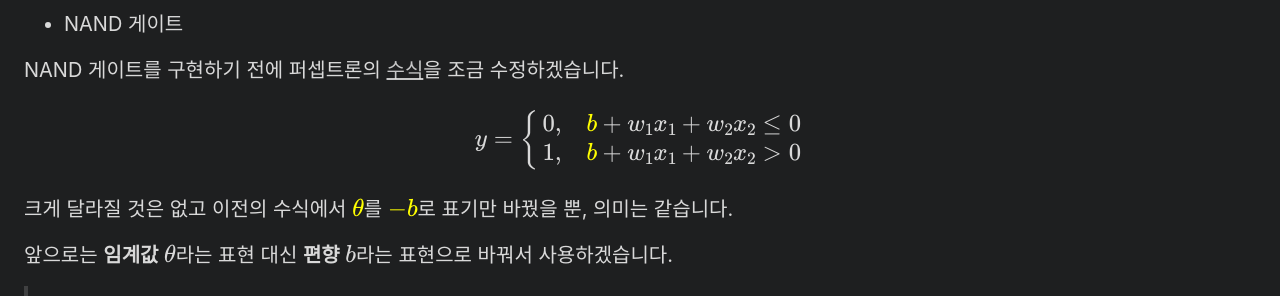
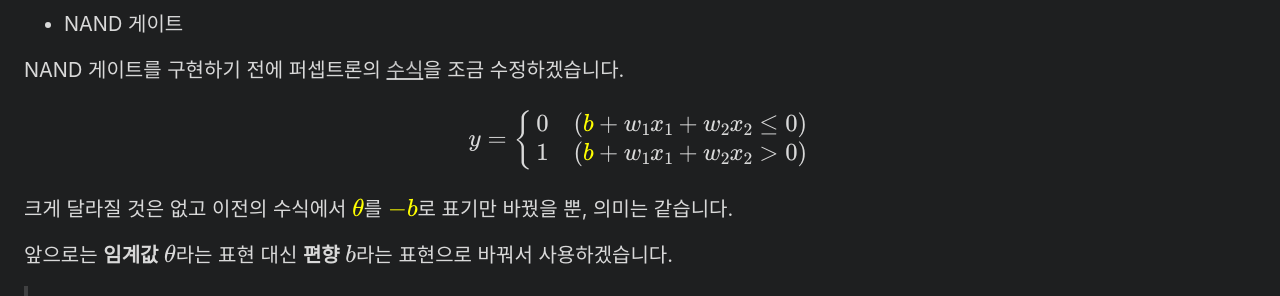
Before and after one commit to mngupark/mngupark.github.io, a Jekyll site: the page built from _posts/study/machine learning/deep learning/2022-12-26-perceptron-1.md, in a window 1280 px wide and 900 px high, scrolled down 2646 px. Shown: the part 150-446 px from the top of the window. Built offline with Jekyll 4.4.1, drawn with Linux system fonts in a browser that asks for light colours; emoji names are drawn with the system emoji font; formulas are drawn with MathJax 3; some of the changed text lies outside the part shown.

Commit message:
modify a formula of the cases

```diff
--- a/_posts/study/machine learning/deep learning/2022-12-26-perceptron-1.md
+++ b/_posts/study/machine learning/deep learning/2022-12-26-perceptron-1.md
@@ -51,8 +51,8 @@ $x_1$과 $x_2$는 **입력 신호** , $y$는 **출력 신호**, $w_1$과 $w_2$
 
 $$
 y=\begin{cases}
-0, & w_1 x_1 + w_2 x_2 \le \theta \\
-1, & w_1 x_1 + w_2 x_2 > \theta
+0 & (w_1 x_1 + w_2 x_2 \le \theta) \\
+1 & (w_1 x_1 + w_2 x_2 > \theta)
 \end{cases}
 $$
 
@@ -94,8 +94,8 @@ NAND 게이트를 구현하기 전에 퍼셉트론의 [수식](#perceptron)을
 
 $$
 y=\begin{cases}
-0, & {\color{yellow}b} + w_1 x_1 + w_2 x_2 \le 0 \\
-1, & {\color{yellow}b} + w_1 x_1 + w_2 x_2 > 0
+0 & ({\color{yellow}b} + w_1 x_1 + w_2 x_2 \le 0) \\
+1 & ({\color{yellow}b} + w_1 x_1 + w_2 x_2 > 0)
 \end{cases}
 $$
 
```
